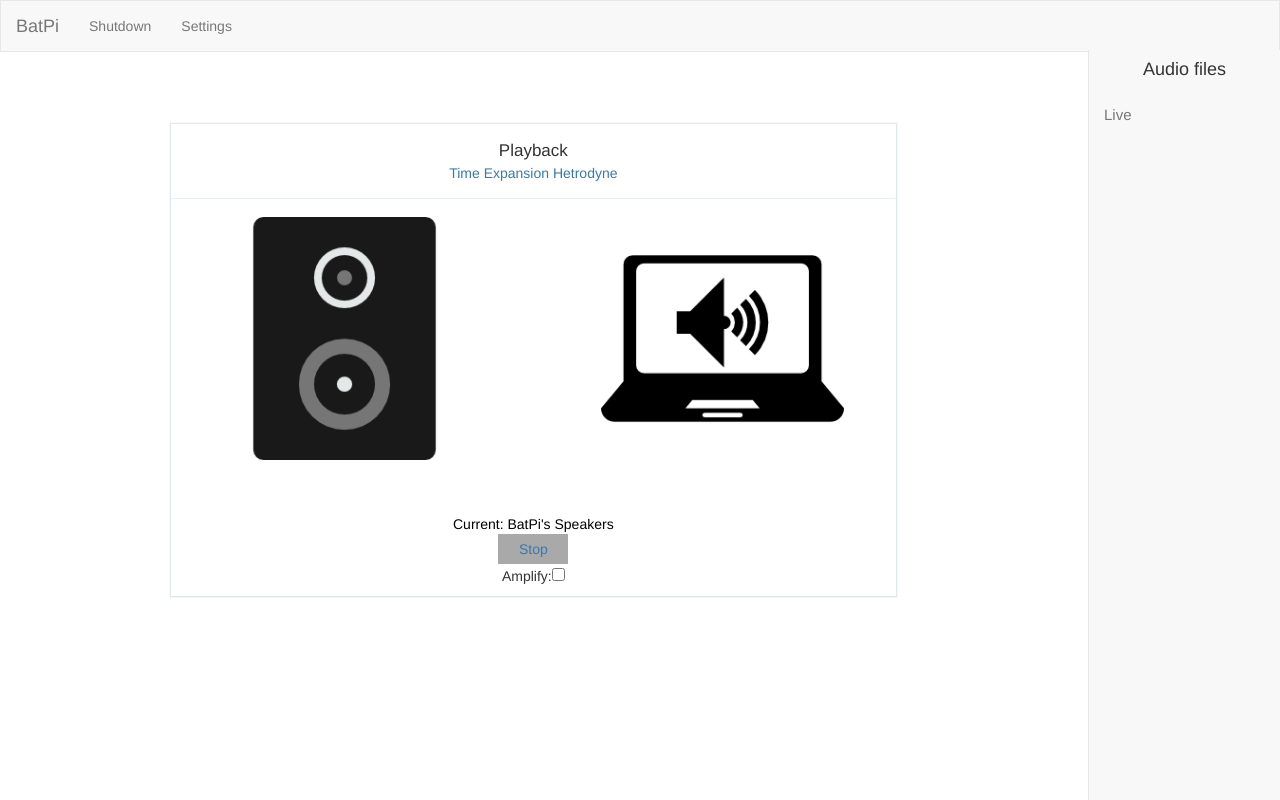
After one commit to BatIdentification/BatCrowd-Detector, a PHP site: page /playback.php in a window 1280 px wide. The commit adds this page. Run offline with PHP 8.4, Linux system fonts and the light colour scheme; data that the repository does not hold is empty.

Commit message:
Cleans up playback.php
Changes name of timeExpansion.php to playback.php so it is more appropriate, removes PHP echoing out the GET variables, moves the javascript to an external file.

```diff
--- a/css/style.css
+++ b/css/style.css
@@ -105,8 +105,8 @@
 }
 
 .unavailable{
-	cursor:not-allowed;
 	opacity:0.5;
+	pointer-events: none;
 }
 .unavailable:hover{
 	color: #777 !important;
--- a/index.php
+++ b/index.php
@@ -100,7 +100,7 @@
 								<button class="option sound_activated_button" value="true">Start Sound activated recording</button>
 							</div>
 							<div class="col-sm-4">
-								<a href="timeExpansion.php"><button class="option">Time Expansion</button></a>
+								<a href="playback.php"><button class="option">Playback</button></a>
 							</div>
 						</div>
 						<div class="row">
--- a/js/default.js
+++ b/js/default.js
@@ -10,6 +10,17 @@ function tellBatPiTime(){
 	var d = new Date();
 	currentDate = d.getFullYear() + "-" + (d.getMonth()+1) + "-" + d.getDate() + " " + d.getHours() + ":" + d.getMinutes() + ":" + d.getSeconds()
 	$.post("commands.php", {time: currentDate});
+}
+
+//
+// Used to retrieve the GET variables from the URL
+//
+function getUrlVars() {
+    var vars = {};
+    var parts = window.location.href.replace(/[?&]+([^=&]+)=([^&]*)/gi, function(m,key,value) {
+        vars[key] = value;
+    });
+    return vars;
 }
 
 function addPageButtons(){
@@ -56,6 +67,7 @@ function addPageButtons(){
 	}
 	foundPlayingFile = 2;
 }
+
 //Page stuff
 $(document).ready(function(){
 	//Code for setting up the audio-files side-bar
--- /dev/null
+++ b/js/playback.js
@@ -0,0 +1,83 @@
+//********* Define our variables *********** \\
+
+var getVariables = getUrlVars();
+var speakerStatus = getVariables['status'] == undefined ? "BatPi'sSpeaker" : getVariables['status']
+var fileName = getVariables['fileName'];
+
+//********* Define our functions *********** \\
+
+//
+// Checks is the audiofile has already been time-expanded. If so play it will play it if not it runs its errorCallback
+//
+function playAudio(audiofile, errorCallback){
+  $.ajax({
+      url:'time-expansion-audio/' + audiofile,
+      type:'HEAD',
+      error: function(){
+          setInterval(playAudio, 1000, audiofile);
+          errorCallback;
+      },
+      success: function(){
+        audio = new Audio("time-expansion-audio/" + audiofile);
+        audio.play();
+      }
+  });
+}
+
+//
+// We need to ensure the user cannot click on live when we are playing to their speakers
+//
+function setLiveAvailability(speakerStatus){
+  if(speakerStatus == "Internal Speakers"){
+    $("#live-audio").addClass("unavailable");
+  }else{
+    $("#live-audio").removeClass("unavailable");
+  }
+}
+
+//********* Setup and run the page *********** \\
+
+$(document).ready(function(){
+
+  addPageButtons();
+
+  if(fileName != ""){
+    //We need to add the selected attribute to the audio-file name on the right-bar
+    $(".audiofile:contains(" + fileName + ")").eq(0).addClass("selected");
+    $(".stop-button").css("display", "block");
+    //We need to retain if it is internal or external speakers
+    if(speakerStatus == "Internal Speakers"){
+      $("#speaker-status").html("Current: Internal Speakers");
+      isLiveAvailable()
+      //External playback is handled by bash but internal javascript does
+      playAudio(fileName, function(){
+        setInterval(playAudio, 1000, audiofile);
+      });
+    }
+  }
+
+  //
+  // Inform the user of the status, change the status for the other functions, and finally check if we should allow live playback.
+  //
+  $(".img-button").click(function(event){
+    $("#speaker-status").html("Current: " + $(event.target).attr('value'));
+    speakerStatus = $(event.target).attr('value');
+    isLiveAvailable();
+  });
+
+  //
+  // When the user clicks on a audiofile.
+  //
+  $(".audiofile").click(function(event){
+    source = $(event.target)[0].innerHTML;
+    if(speakerStatus == 'Internal Speakers'){
+      playAudio(source, function(){
+         window.location="?f=" + source + "&status=Internal Speakers";
+      });
+    }else{
+      source = (source == "Live" & document.getElementById('amplify').checked) ? "Live-Amplify" : source;
+      window.location = "?f=" + source + "&status=BatPisSpeaker";
+    }
+  });
+
+})
--- /dev/null
+++ b/playback.php
@@ -0,0 +1,85 @@
+<?php
+	if(isset($_GET['f'])){
+		if($_GET['status'] == "Internal Speakers"){
+			shell_exec("sox audiofiles/{$_GET['f']} -c 2 time-expansion-audio/{$_GET['f']} speed 0.1 &");
+		}else{
+			shell_exec("commands/timeExpansion.sh audiofiles/{$_GET['f']} > /dev/null");
+		}
+	}elseif(isset($_GET['stop'])){
+		shell_exec("pkill -6 sox; pkill -6 aplay");
+	}
+?>
+<html>
+	<head>
+		<title>Playback</title>
+		<meta name="viewport" content="width=device-width, initial-scale=1.0">
+		<meta name="format-detection" content="telephone=no" />
+		<link href="css/bootstrap.min.css" rel="stylesheet">
+		<link rel="stylesheet" href="css/style.css">
+		<script src="js/jquery.js" type="text/javascript"></script>
+		<script src="js/bootstrap.min.js"></script>
+		<script src="js/default.js" type="text/javascript"></script>
+		<script src="js/playback.js" type="text/javascript"></script>
+	</head>
+	<body>
+		<nav class="navbar navbar-default">
+			<div class="container-fluid">
+				<div class="navbar-header">
+					<button type="button" class="navbar-toggle collapsed" data-toggle="collapse" data-target="#collapseable">
+					 	<span class="sr-only">Toggle navigation</span>
+					 	<span class="icon-bar"></span>
+					 	<span class="icon-bar"></span>
+					 	<span class="icon-bar"></span>
+					</button>
+					<a class="navbar-brand" href="index.php">BatPi</a>
+				</div>
+				<div class="collapse navbar-collapse" id="collapseable">
+					<ul class="nav navbar-nav">
+						<li><a id="shutdown">Shutdown</a></li>
+						<li><a href="settings.php">Settings</a></li>
+					</ul>
+					<ul class="nav navbar-nav side-nav">
+						<h4>Audio files</h3>
+						<li><a id="live-audio" class="audiofile">Live</a></li>
+						<?php
+						  $files = scandir(getcwd() . '/audiofiles', SCANDIR_SORT_DESCENDING);
+							foreach($files as $key => $value){
+								if(strpos($value, ".wav") !== false && $value != "liveSpec.wav"){
+									echo("<li><a class='audiofile'>{$value}</a></li>");
+								}
+							}
+						?>
+					</ul>
+				</div>
+			</div>
+		</nav>
+		<div class="container-fluid">
+			<div class="row">
+				<div class="col-sm-10">
+					<div class="content actions">
+						<div class="header-div">
+							<p>Playback</p>
+							<div>
+								<a>Time Expansion</a>
+								<a>Hetrodyne</a>
+							</div>
+						</div>
+						<div class="row output-options">
+							<div class="col-sm-6">
+								<img class="img-button" src="images/external-speakers.png" value="BatPis Speakers">
+							</div>
+							<div class="col-sm-6">
+								<img class="img-button" src="images/internal-speakers.png" value="Internal Speakers">
+							</div>
+						</div>
+						<div>
+						<a id='speaker-status'>Current: BatPi's Speakers</a>
+						<a href="?stop"><button class="stop-button">Stop</button></a>
+						</div>
+						<span>Amplify:<input type="checkbox" id="amplify"></span>
+					</div>
+				</div>
+			</div>
+		</div>
+	</body>
+</html>
```
Also changed, not shown: timeExpansion.php (deleted, +0 -146 lines), 1 other file.
